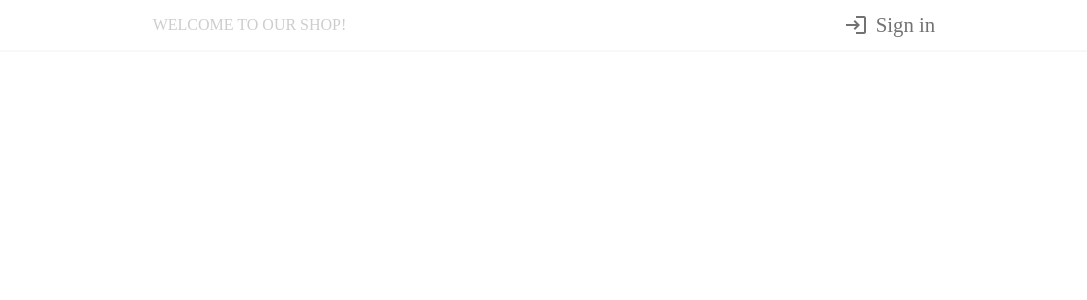
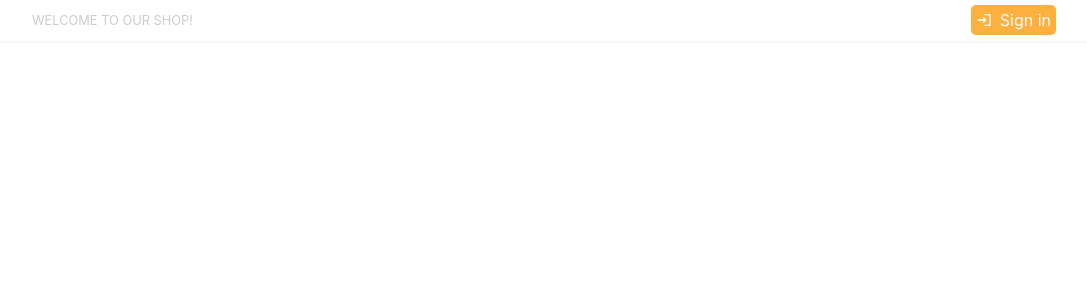
Before and after one commit to imprasanna/e-commerce, a React (Create React App) app in the folder client/: page / in a window 1280 px wide. Shown: the top 300 px of the page, without its empty margins (96-1183 px from the left). Built offline with nearby package versions, Linux system fonts and the light colour scheme.

Commit message:
Top nav updated

```diff
--- a/client/src/components/Nav1.js
+++ b/client/src/components/Nav1.js
@@ -5,32 +5,58 @@ import LoginIcon from "@mui/icons-material/Login";
 const Nav1 = () => {
   return (
     <Wrapper>
-      <p className="nav1-text">Welcome to our shop!</p>
-      <div className="login">
-        <LoginIcon />
-        <div>Sign in</div>
+      <div className="nav1">
+        <p className="nav1-text">Welcome to our shop!</p>
+        <div className="login">
+          <LoginIcon sx={{ fontSize: "1rem" }} />
+          <div>Sign in</div>
+        </div>
       </div>
     </Wrapper>
   );
 };
 
 const Wrapper = styled.section`
-  display: flex;
-  align-items: center;
-  justify-content: space-around;
   border-bottom: 2px solid #f8f8f8;
+
+  .nav1 {
+    width: 80%;
+    margin: 0 auto;
+    display: flex;
+    align-items: center;
+    justify-content: space-between;
+  }
 
   .nav1-text {
     color: #cdcdcd;
+    font-size: 0.8rem;
     text-transform: uppercase;
   }
 
   .login {
-    color: #727272;
+    color: white;
     display: flex;
+    align-items: center;
+    background-color: #fdb03e;
+    padding: 5px;
+    border-radius: 5px;
+    cursor: pointer;
+    user-select: none;
+
+    &:hover {
+      background-color: white;
+      outline: 1px solid #fdb03e;
+      padding: 5px;
+      border-radius: 5px;
+      cursor: pointer;
+      display: flex;
+      align-items: center;
+      color: #fdb03e;
+      user-select: none;
+    }
 
     div {
-      font-size: 1.3rem;
+      font-size: 1rem;
       margin-left: 0.5rem;
     }
   }
--- a/client/src/index.css
+++ b/client/src/index.css
@@ -1,3 +1,13 @@
 body {
     margin: 0;
-}
+    font-family: -apple-system, BlinkMacSystemFont, 'Segoe UI', 'Roboto', 'Oxygen',
+      'Ubuntu', 'Cantarell', 'Fira Sans', 'Droid Sans', 'Helvetica Neue',
+      sans-serif;
+    -webkit-font-smoothing: antialiased;
+    -moz-osx-font-smoothing: grayscale;
+  }
+
+  code {
+    font-family: source-code-pro, Menlo, Monaco, Consolas, 'Courier New',
+      monospace;
+  }
```
